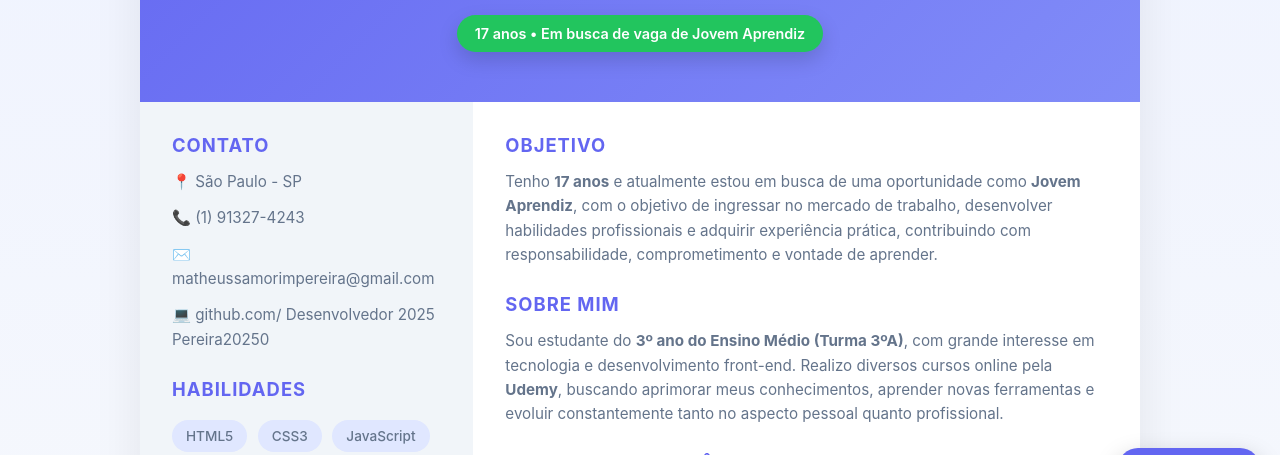
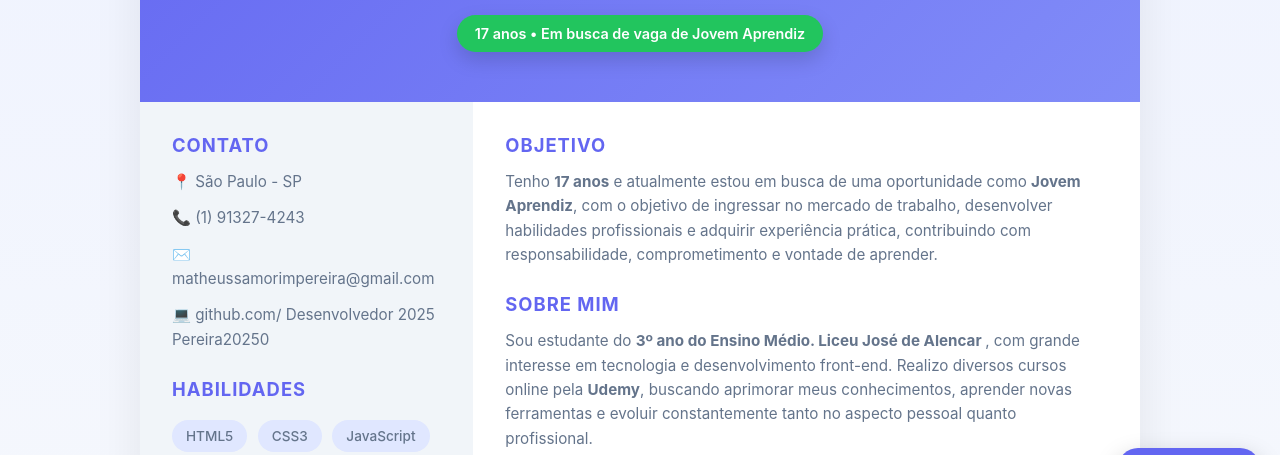
Before and after one commit to Pereira20250/Projeto, a plain HTML site: page index.html in a window 1280 px wide. Shown: the part 292-747 px from the top of the page. Drawn offline with Linux system fonts and the light colour scheme.

Commit message:
Atualizar o index.html

```diff
--- a/index.html
+++ b/index.html
@@ -54,7 +54,7 @@ Pereira20250</p>
         <div class="block">
           <h2>Sobre Mim</h2>
           <p>
-            Sou estudante do <strong>3º ano do Ensino Médio (Turma 3ºA)</strong>, com grande interesse em tecnologia
+            Sou estudante do <strong>3º ano do Ensino Médio. Liceu José de Alencar </strong>, com grande interesse em tecnologia
             e desenvolvimento front-end. Realizo diversos cursos online pela <strong>Udemy</strong>, buscando
             aprimorar meus conhecimentos, aprender novas ferramentas e evoluir constantemente tanto no
             aspecto pessoal quanto profissional.
```
